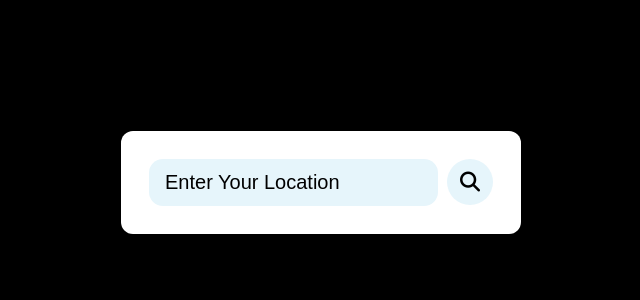
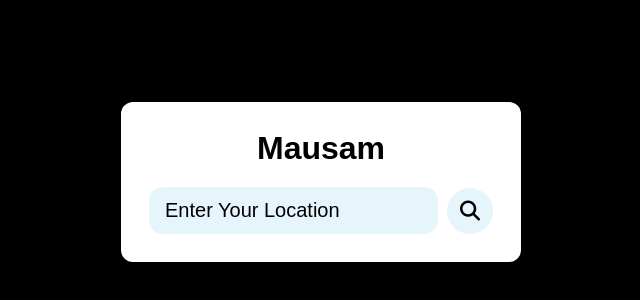
Before and after one commit to Harsh-ngh/Weather, a plain HTML site: page index.html in a window 1280 px wide. Shown: the part 218-518 px from the top of the page, without its empty margins (319-959 px from the left). Drawn offline with Linux system fonts and the light colour scheme.

Commit message:
name added

```diff
--- a/index.html
+++ b/index.html
@@ -1,19 +1,20 @@
-
 <!DOCTYPE html>
 <html lang="en">
 <head>
     <meta charset="UTF-8">
     <meta http-equiv="X-UA-Compatible" content="IE=edge">
     <meta name="viewport" content="width=device-width, initial-scale=1.0">
-    <title>Weather App With JavaScript</title>
+    <title>Mausam</title>
     <link rel="stylesheet" href="style.css">
 </head>
 <body>
     <div class="container">
         <div class="header">
+
+            <h1 class="website-name">Mausam</h1>
+
             <div class="search-box">
                 <input type="text" placeholder="Enter your location" class="input-box">
-
                 <button class="fa-solid fa-magnifying-glass" id="searchBtn"></button>
             </div>
         </div>
@@ -51,8 +52,7 @@
         </div>
     </div>
 
-
-<script src="script.js"></script>
-<script src="https://kit.fontawesome.com/a54c140f39.js" crossorigin="anonymous"></script>
+    <script src="script.js"></script>
+    <script src="https://kit.fontawesome.com/a54c140f39.js" crossorigin="anonymous"></script>
 </body>
 </html>
--- a/style.css
+++ b/style.css
@@ -143,3 +143,9 @@ body{
 .location-not-found img{
     width: 80%;
 }
+
+.website-name{
+text-align: center;
+margin-bottom: 20px;
+
+}
```
